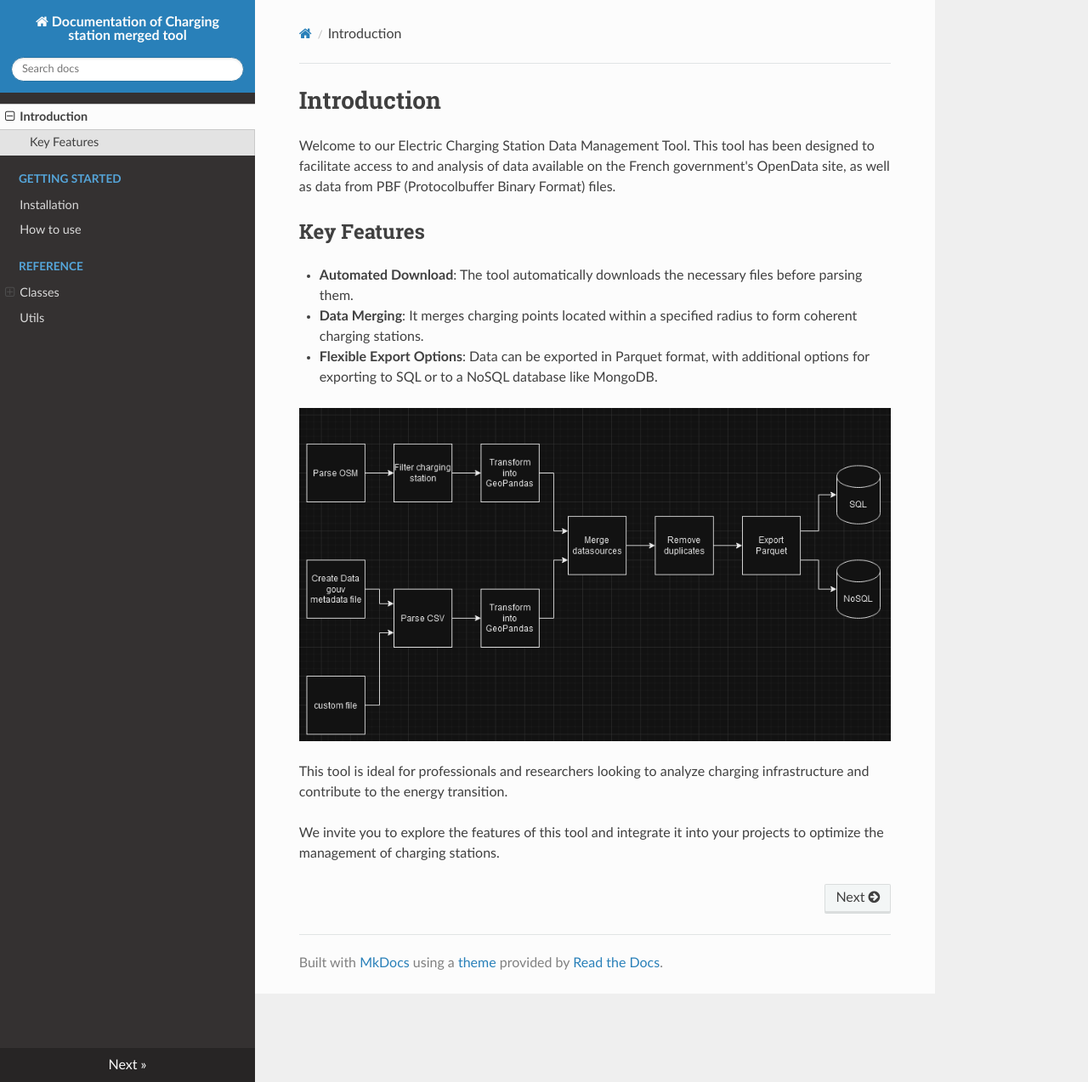
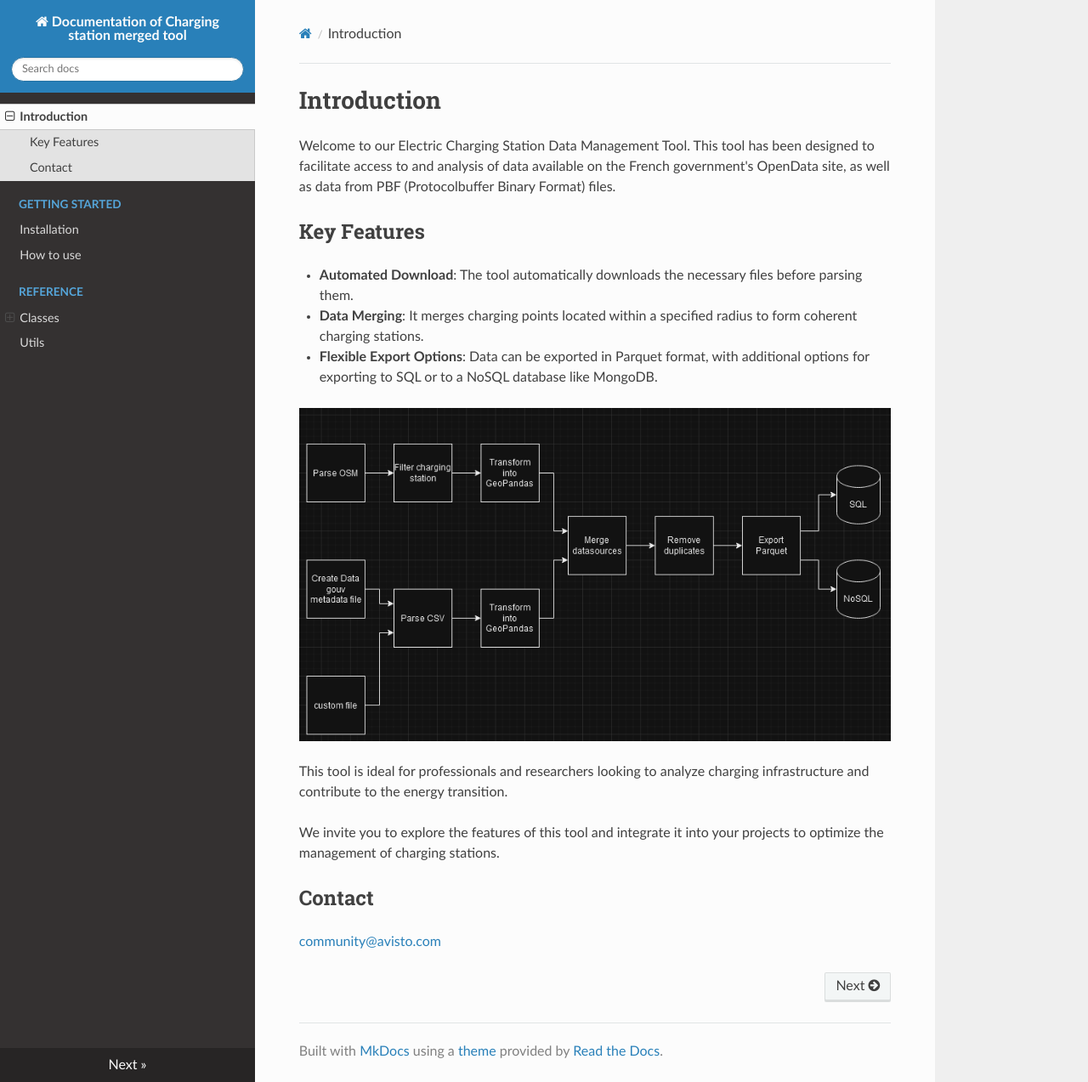
Before and after one commit to AvistoTelecom/charging-station-merge-tool, an MkDocs documentation site: the page built from docs/index.md, in a window 1280 px wide and 1273 px high. Shown: the whole window at 85% size. Built offline with MkDocs 1.6.1, drawn with Linux system fonts in a browser that asks for light colours; nearby versions of some CDN libraries.

Commit message:
add contact email

```diff
--- a/docs/index.md
+++ b/docs/index.md
@@ -12,3 +12,6 @@ Welcome to our Electric Charging Station Data Management Tool. This tool has bee
 This tool is ideal for professionals and researchers looking to analyze charging infrastructure and contribute to the energy transition.
 
 We invite you to explore the features of this tool and integrate it into your projects to optimize the management of charging stations.
+
+## Contact
+[community@avisto.com](mailto:community@avisto.com)
```
